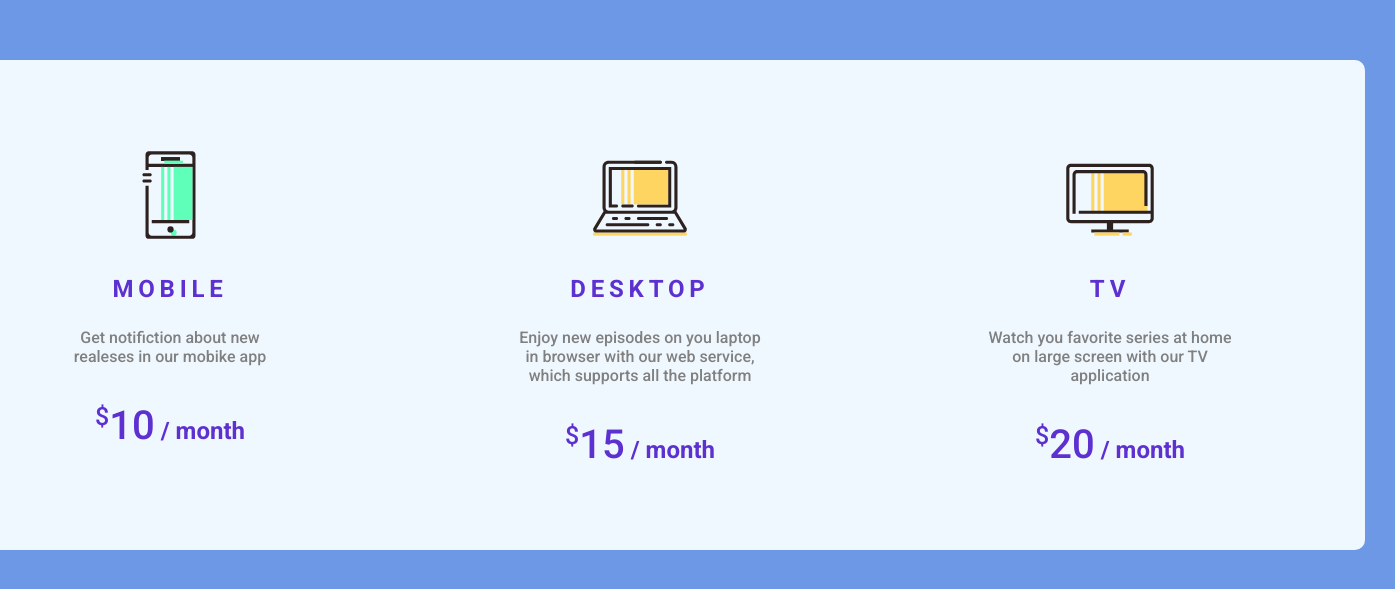
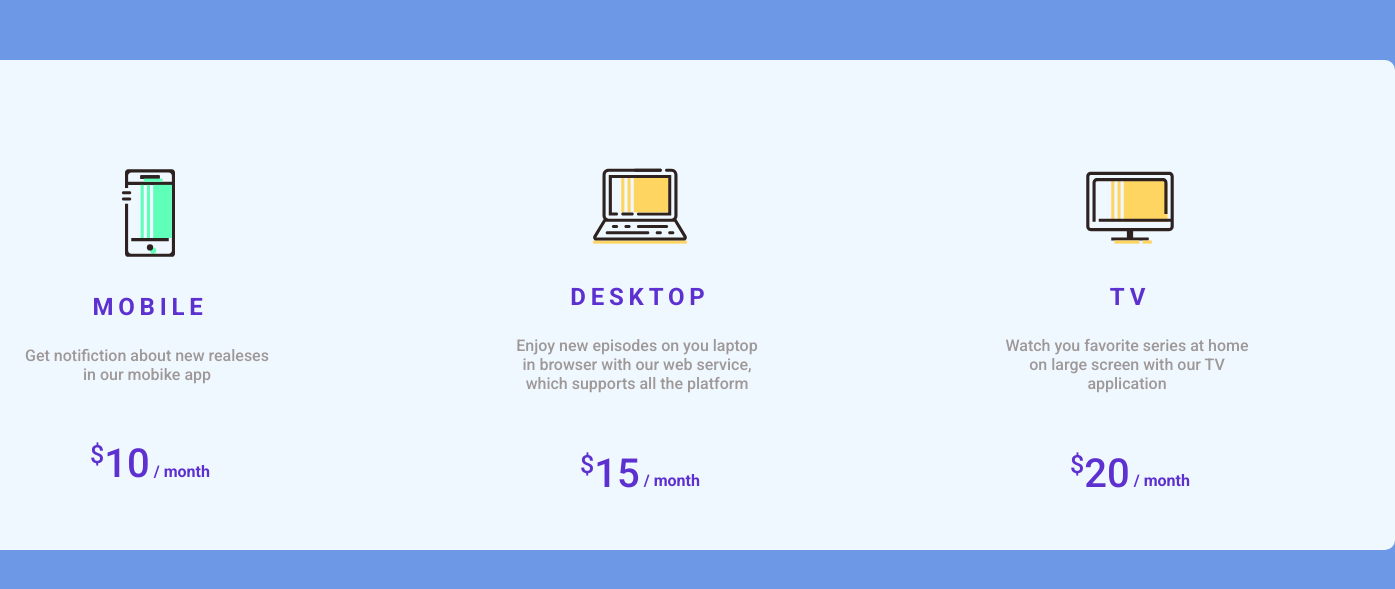
Before and after one commit to Urpalainen1/fe-education-css, a plain HTML site: page index.html in a window 1280 px wide. Shown: the part 195-784 px from the top of the page, 1395 px wide, since content can reach past the window. Drawn offline with Linux system fonts and the light colour scheme.

Commit message:
css-1 edits

```diff
--- a/index.html
+++ b/index.html
@@ -16,62 +16,41 @@
       <div class="box">
         <a href="#"
           ><section class="card">
-            <img
-              class="image"
-              src="img/device.svg"
-              alt="мобильный телефон"
-              width="201"
-              height="100"
-            />
-            <h2 class="title">MOBILE</h2>
-            <p class="discription">
-              Get notifiction about new <br />
-              realeses in our mobike app
+            <img class="image" src="img/device.svg" alt="мобильный телефон" />
+            <h2 class="title">Mobile</h2>
+            <p class="description">
+              Get notifiction about new realeses in our mobike app
             </p>
-            <h2>
+            <div class="price">
               <b class="size"><sup>$</sup>10</b> / month
-            </h2>
+            </div>
           </section></a
         >
         <a href="#"
           ><section class="card">
-            <img
-              class="image"
-              src="img/laptop.svg"
-              alt="ноутбук"
-              width="250"
-              height="100"
-            />
-            <h2 class="title">DESKTOP</h2>
-            <p class="discription">
-              Enjoy new episodes on you laptop <br />
-              in browser with our web service, <br />
+            <img class="image" src="img/laptop.svg" alt="ноутбук" />
+            <h2 class="title">Desktop</h2>
+            <p class="description">
+              Enjoy new episodes on you laptop in browser with our web service,
               which supports all the platform
             </p>
-            <h2>
+            <div class="price">
               <b class="size"><sup>$</sup>15</b> / month
-            </h2>
+            </div>
           </section></a
         >
         <a href="#"
           ><section class="card">
-            <img
-              class="image"
-              src="img/monitor.svg"
-              alt="телевизор"
-              width="200"
-              height="100"
-            />
+            <img class="image" src="img/monitor.svg" alt="телевизор" />
             <h2 class="title">TV</h2>
 
-            <p class="discription">
-              Watch you favorite series at home <br />
-              on large screen with our TV <br />
+            <p class="description">
+              Watch you favorite series at home on large screen with our TV
               application
             </p>
-            <h2>
+            <div class="price">
               <b class="size"><sup>$</sup>20</b> / month
-            </h2>
+            </div>
           </section>
         </a>
       </div>
--- a/styles.css
+++ b/styles.css
@@ -2,12 +2,11 @@ body {
   font-family: Roboto;
   font-weight: 500;
   background-color: rgba(81, 134, 225, 0.845);
-
   margin: 0;
 }
 a {
   text-decoration: none;
-  color: grey;
+  color: rgb(158, 152, 152);
 }
 
 sup {
@@ -22,7 +21,6 @@ sup {
   display: flex;
   justify-content: center;
   align-items: center;
-  text-align: center;
 
   margin: 0;
   padding: 0;
@@ -31,7 +29,7 @@ sup {
 .box {
   display: flex;
   align-items: center;
-  background-color: aliceblue;
+  background-color: rgb(240, 248, 255);
   padding: 20px;
   border-radius: 10px;
   height: 450px;
@@ -39,32 +37,41 @@ sup {
 .card {
   display: flex;
   flex-direction: column;
-  margin: 50px 10px 50px 10px;
-
   border-radius: 10px;
   width: 450px;
-  height: 400px;
+  padding: 20px;
+  align-items: center;
+  padding-top: 60px;
 }
 
 .card:hover {
-  background: rgba(202, 207, 207, 0.829);
+  background: #efefef;
 }
-
 .image {
-  margin-right: auto;
-  margin-left: auto;
-  padding-top: 40px;
+  width: 200px;
+  height: 100px;
 }
-.discription {
+.description {
   margin-top: 0px;
+  padding-left: 100px;
+  padding-right: 106px;
+  text-align: center;
 }
 .title {
   margin-top: 30px;
   margin-bottom: 25px;
-  position: 0;
   letter-spacing: 0.2em;
+  text-transform: uppercase;
+  text-align: center;
 }
 
 h2 {
   color: rgb(93, 48, 208);
 }
+
+.price {
+  font-weight: bold;
+  color: rgb(93, 48, 208);
+  margin-top: 40px;
+  text-align: center;
+}
```
